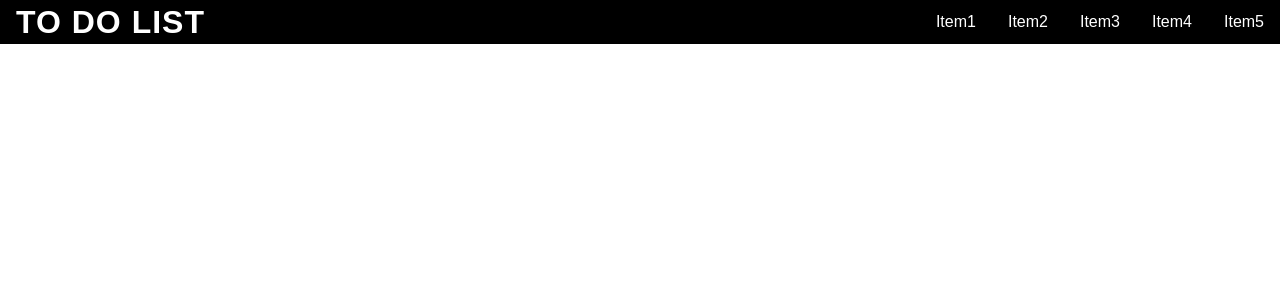
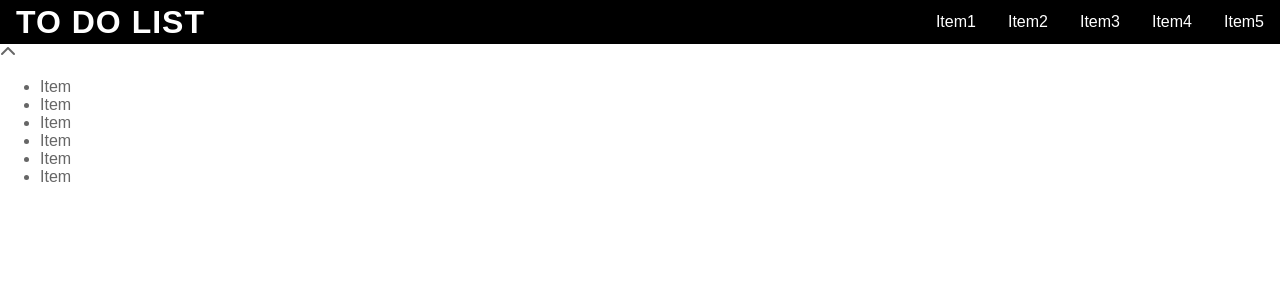
Before and after one commit to savus/ProjectsRepractice, a React (Vite) app: page / in a window 1280 px wide. Shown: the top 300 px of the page. Built offline with nearby package versions, Linux system fonts and the light colour scheme.

Commit message:
prepare for list-container

```diff
--- a/src/App.tsx
+++ b/src/App.tsx
@@ -16,6 +16,21 @@ function App() {
     <>
       <main>
         <NavbarHeader />
+        <aside className="list-container">
+          <div className="list-tab">
+            <i className="fa-solid fa-chevron-up"></i>
+          </div>
+          <div className="list-items">
+            <ul>
+              <li className="list-item">Item</li>
+              <li className="list-item">Item</li>
+              <li className="list-item">Item</li>
+              <li className="list-item">Item</li>
+              <li className="list-item">Item</li>
+              <li className="list-item">Item</li>
+            </ul>
+          </div>
+        </aside>
       </main>
     </>
   );
```
